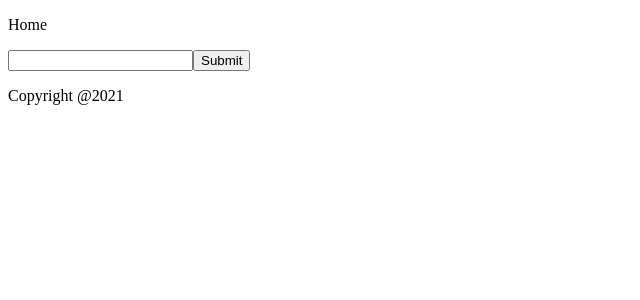
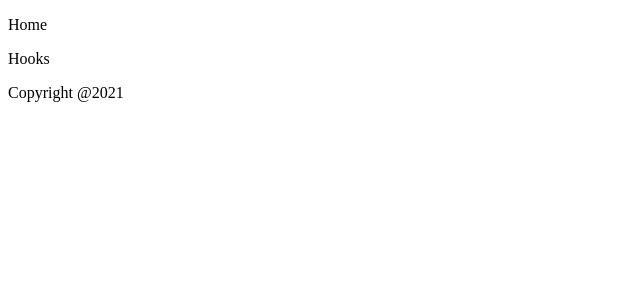
Before and after one commit to Vijayrajdev/react-app, a React (Create React App) app: page / in a window 1280 px wide. Shown: the top 300 px of the page, without its empty margins (0-640 px from the left). Built offline with nearby package versions, Linux system fonts and the light colour scheme.

Commit message:
Initial commit

```diff
--- a/src/components/Content.js
+++ b/src/components/Content.js
@@ -1,37 +1,5 @@
-import { useState } from "react";
-
 const Content = () => {
-  const [Items, setItems] = useState([]);
-  const [Value, setValue] = useState("");
-
-  const handleSubmit = () => {
-    setItems((prev) => [...prev, Value]);
-    setValue(" ");
-  };
-
-  const handleValue = (e) => {
-    setValue(e.target.value);
-  };
-
-  const handleDelete = (e) => {
-    setItems((prev) => prev.filter((i) => i !== e));
-  };
-
-  return (
-    <div>
-      <input value={Value} onChange={handleValue} type="text"></input>
-      <button type="submit" onClick={handleSubmit}>
-        Submit
-      </button>
-      <ul>
-        {Items.map((item) => (
-          <li>
-            {item} <button onClick={() => handleDelete(item)}>Delete</button>
-          </li>
-        ))}
-      </ul>
-    </div>
-  );
+  return <div>Hooks</div>;
 };
 
 export default Content;
```
